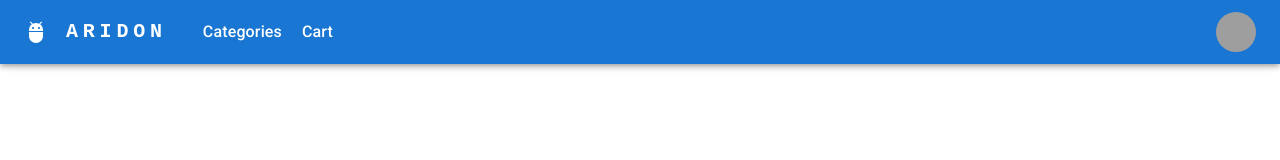
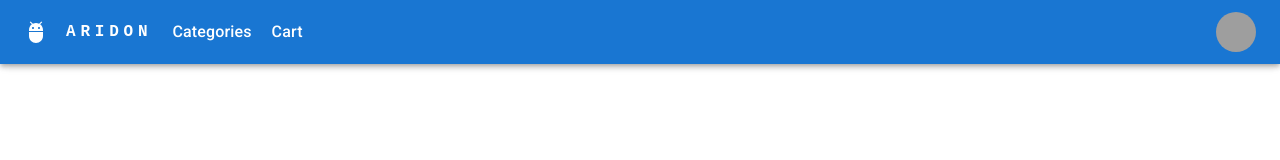
Before and after one commit to ittopshamb/aridon-shop-frontend, a React (Vite) app: page / in a window 1280 px wide. Shown: the top 160 px of the page. Built offline with nearby package versions, Linux system fonts and the light colour scheme; grey boxes are pictures that could not be loaded.

Commit message:
Fixed header link

```diff
--- a/src/components/Layout/Header.tsx
+++ b/src/components/Layout/Header.tsx
@@ -39,14 +39,7 @@ function ResponsiveAppBar() {
             <Container maxWidth="xl">
                 <Toolbar disableGutters>
                     <AdbIcon sx={{ display: { xs: 'none', md: 'flex' }, mr: 1 }} />
-                    <Link className={"link"} to="/">
-                        <Typography
-                            variant="h6"
-                            noWrap
-                            component="a"
-                            sx={{
-                                mr: 2,
-                                display: { xs: 'none', md: 'flex' },
+                    <Link className={"link"} to="/" style={{
                         fontFamily: 'monospace',
                         fontWeight: 700,
                         letterSpacing: '.3rem',
@@ -55,7 +48,6 @@ function ResponsiveAppBar() {
                     }}
                     >
                         ARIDON
-                        </Typography>
                     </Link>
 
                     <Box sx={{ flexGrow: 1, display: { xs: 'flex', md: 'none' } }}>
```
Lines whose indentation alone changed are shown as unchanged.
